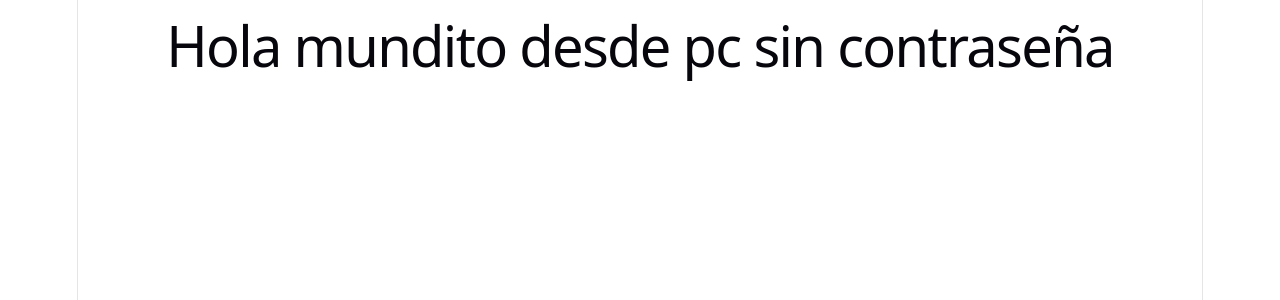
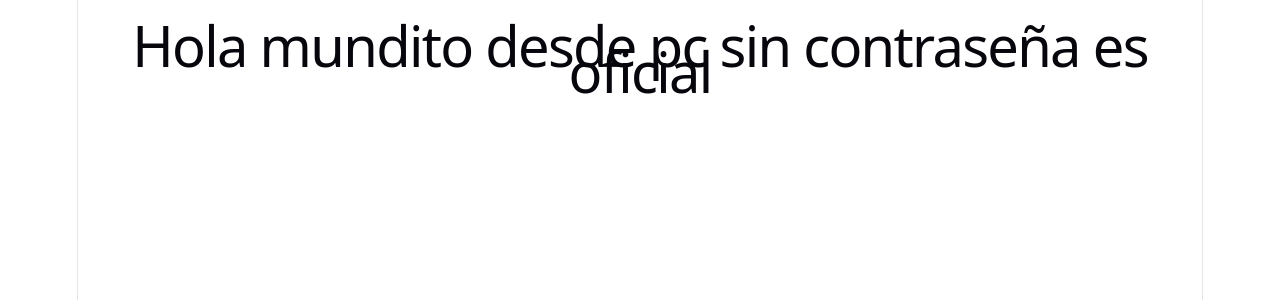
Before and after one commit to hector-espacio/Componentes-web, a React (Vite) app in the folder Mis proyectos en servidor react/hola-mundo/: page / in a window 1280 px wide. Shown: the top 300 px of the page. Built offline with nearby package versions, Linux system fonts and the light colour scheme.

Commit message:
listo el pollo

```diff
--- a/Mis proyectos en servidor react/hola-mundo/src/App.jsx
+++ b/Mis proyectos en servidor react/hola-mundo/src/App.jsx
@@ -4,7 +4,7 @@ function App() {
   return (
     <>
 
-     <h1>Hola mundito desde pc sin contraseña</h1>
+     <h1>Hola mundito desde pc sin contraseña es oficial</h1>
     </>
   )
 }
```
